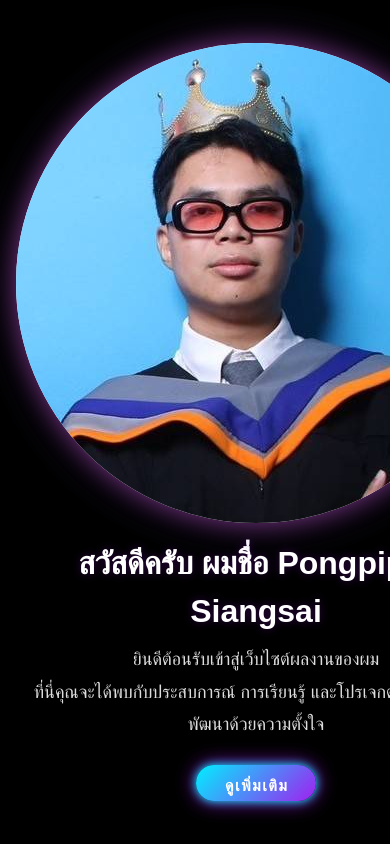
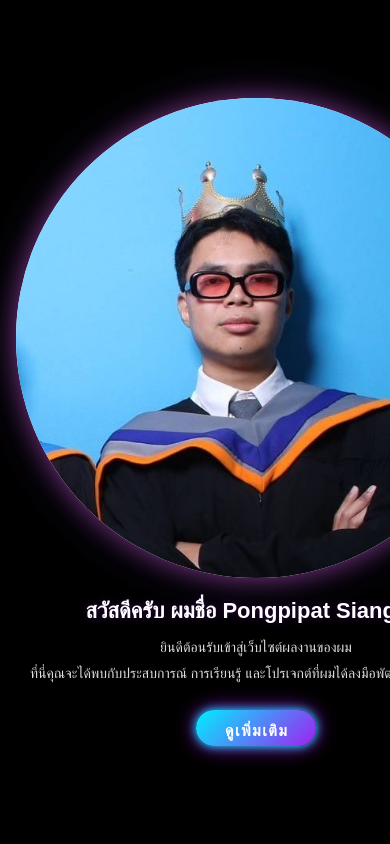
Before and after one commit to Fah-Pongpipat/MyPortfolio, a Vue app: page / in a window 390 px wide. Built offline with nearby package versions, Linux system fonts and the light colour scheme.

Commit message:
Update Code

```diff
--- a/index.html
+++ b/index.html
@@ -1,11 +1,36 @@
 <!DOCTYPE html>
-<html lang="">
+<html lang="th">
 
 <head>
-  <meta charset="UTF-8">
+  <meta charset="UTF-8" />
+  <meta name="viewport" content="width=device-width, initial-scale=1.0" />
+  <title>Pongpipat Portfolio</title>
   <link rel="icon" type="image/png" href="/favicon.png" />
-  <meta name="viewport" content="width=device-width, initial-scale=1.0">
-  <title>Pongpipat Portfolio</title>
+
+  <!-- แนะนำ: Reset & Responsive base -->
+  <style>
+    html,
+    body {
+      margin: 0;
+      padding: 0;
+      width: 100%;
+      height: 100%;
+      font-family: 'Segoe UI', Tahoma, Geneva, Verdana, sans-serif;
+      -webkit-font-smoothing: antialiased;
+      -moz-osx-font-smoothing: grayscale;
+      background-color: #000;
+      color: #fff;
+    }
+
+    * {
+      box-sizing: border-box;
+    }
+
+    img {
+      max-width: 100%;
+      height: auto;
+    }
+  </style>
 </head>
 
 <body>
--- a/src/App.vue
+++ b/src/App.vue
@@ -1,39 +1,14 @@
 <script setup lang="ts"></script>
 
 <template>
-  <v-app class="auto-screen">
-    <v-main class="no-scroll">
-      <router-view />
-    </v-main>
+  <v-app class="full-black-bg">
+    <router-view />
   </v-app>
 </template>
 
-<style scoped>
-/* ให้แสดงผลพอดีจอทั้งหมด */
-.auto-screen {
+<style>
+.full-black-bg {
   background-color: #000 !important;
-  width: 100vw;
-  height: 100vh;
-  overflow: hidden;
-  display: flex;
-  flex-direction: column;
-}
-
-/* ป้องกันไม่ให้เกิด scroll บนหน้าแรก */
-.no-scroll {
-  flex: 1;
-  overflow: hidden;
-  display: flex;
-  flex-direction: column;
-}
-
-/* ให้ router-view เต็มจอด้วย */
-:deep(.v-container),
-:deep(.v-main__wrap),
-:deep(#app > div) {
-  height: 100%;
-  width: 100%;
-  box-sizing: border-box;
-  overflow: hidden;
+  min-height: 100vh;
 }
 </style>
--- a/src/views/HomeView.vue
+++ b/src/views/HomeView.vue
@@ -34,6 +34,8 @@
   color: white;
   font-family: 'Prompt', sans-serif;
   overflow: hidden;
+  padding: 32px 16px;
+  text-align: center;
 }
 
 /* สไลด์ลง */
@@ -56,9 +58,10 @@
 .intro-title {
   font-family: 'Poppins', sans-serif;
   font-weight: 700;
-  font-size: 32px;
+  font-size: 36px;
   color: #ffffff;
   text-shadow: 0 0 10px rgba(160, 32, 240, 0.3);
+  margin-bottom: 16px;
 }
 
 /* คำอธิบาย */
@@ -67,6 +70,8 @@
   font-weight: 300;
   line-height: 1.8;
   color: #dddddd;
+  max-width: 800px;
+  margin: 0 auto 32px;
 }
 
 /* ปุ่มเรืองแสง */
@@ -121,8 +126,64 @@
 .v-avatar {
   position: relative;
   z-index: 1;
+  width: 460px;
+  height: 460px;
+  max-width: 100%;
+  max-height: 100%;
   box-shadow:
     0 0 25px rgba(255, 102, 255, 0.4),
     0 0 45px rgba(136, 84, 208, 0.3);
 }
+
+/* Responsive */
+@media (max-width: 1024px) {
+  .intro-title {
+    font-size: 30px;
+  }
+  .intro-desc {
+    font-size: 16px;
+  }
+  .v-avatar {
+    width: 360px;
+    height: 360px;
+  }
+  .avatar-wrapper::before {
+    width: 360px;
+    height: 360px;
+  }
+}
+
+@media (max-width: 768px) {
+  .intro-title {
+    font-size: 26px;
+  }
+  .intro-desc {
+    font-size: 15px;
+  }
+  .v-avatar {
+    width: 280px;
+    height: 280px;
+  }
+  .avatar-wrapper::before {
+    width: 280px;
+    height: 280px;
+  }
+}
+
+@media (max-width: 480px) {
+  .intro-title {
+    font-size: 22px;
+  }
+  .intro-desc {
+    font-size: 14px;
+  }
+  .v-avatar {
+    width: 220px;
+    height: 220px;
+  }
+  .avatar-wrapper::before {
+    width: 220px;
+    height: 220px;
+  }
+}
 </style>
--- a/src/views/MenuView.vue
+++ b/src/views/MenuView.vue
@@ -19,10 +19,6 @@
         <v-icon left class="mr-2">mdi-certificate</v-icon>
         Certificates
       </v-btn>
-      <!-- <v-btn text @click="$router.push('/blog')">
-        <v-icon left class="mr-2">mdi-notebook-edit</v-icon>
-        Blog
-      </v-btn> -->
       <v-btn text @click="$router.push('/contact')">
         <v-icon left class="mr-2">mdi-email</v-icon>
         Contact
@@ -38,16 +34,50 @@
 <style scoped>
 .v-app-bar {
   box-shadow: 0 2px 10px rgba(255, 0, 255, 0.2);
+  padding-left: 16px;
+  padding-right: 16px;
 }
 
+/* ปุ่มใน Navbar */
 .v-btn {
   font-weight: bold;
   letter-spacing: 0.5px;
   transition: 0.2s ease;
   color: white;
+  font-size: 16px;
+  padding: 8px 16px;
 }
 
 .v-btn:hover {
   color: #ff66cc;
 }
+
+/* 🔽 Responsive สำหรับหน้าจอเล็ก (มือถือ) */
+@media (max-width: 600px) {
+  .v-toolbar-title {
+    font-size: 18px;
+  }
+
+  .v-btn {
+    font-size: 14px;
+    padding: 6px 10px;
+  }
+
+  .v-icon {
+    font-size: 18px !important;
+    margin-right: 4px !important;
+  }
+}
+
+/* 🔼 Responsive สำหรับหน้าจอใหญ่ */
+@media (min-width: 1200px) {
+  .v-toolbar-title {
+    font-size: 26px;
+  }
+
+  .v-btn {
+    font-size: 18px;
+    padding: 10px 20px;
+  }
+}
 </style>
```
